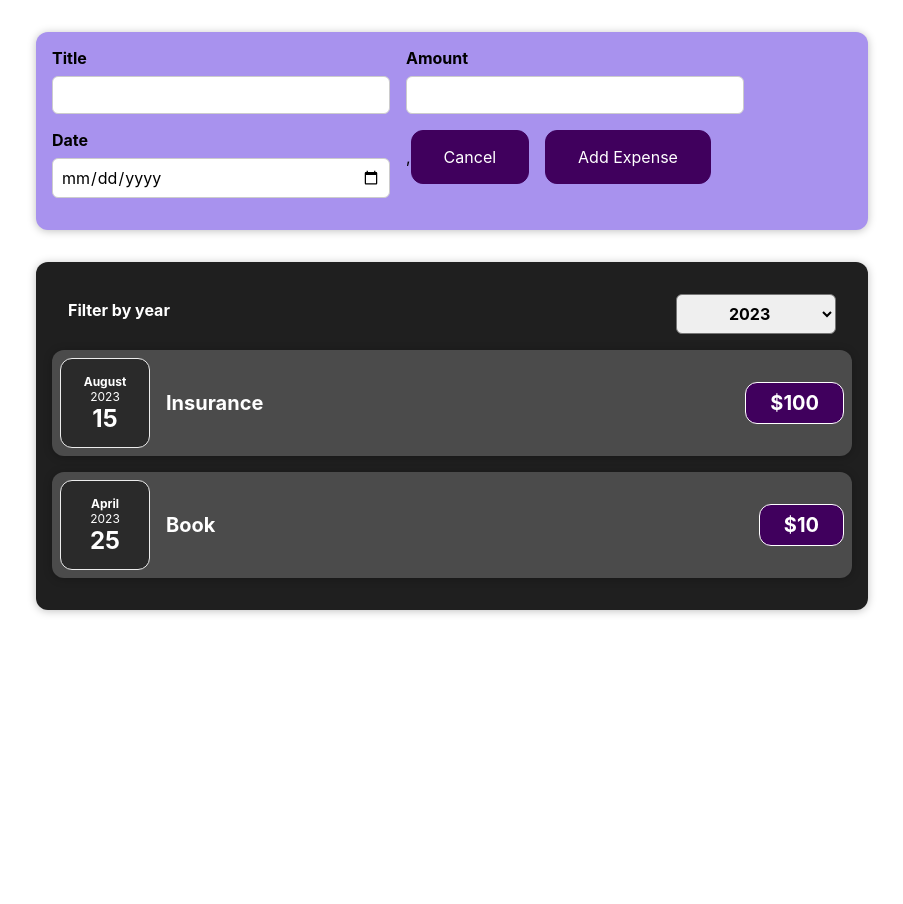
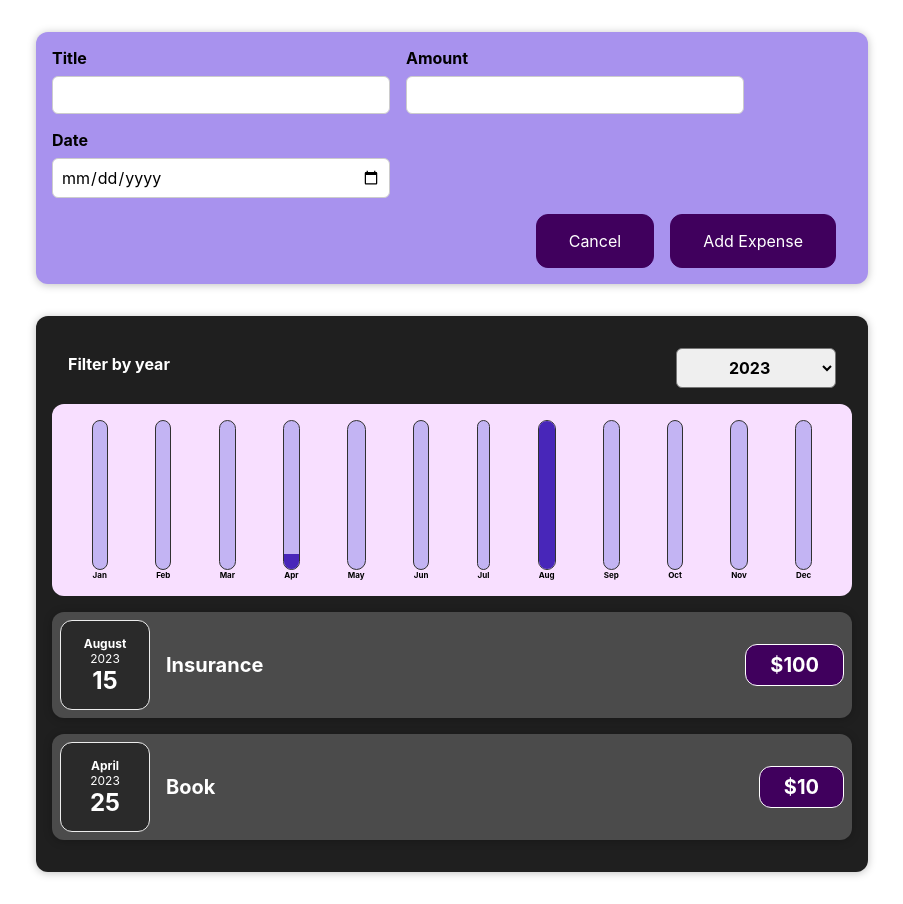
Before and after one commit to ChinthanaK/expense-tracker-react-app, a React (Create React App) app: page / in a window 1280 px wide. Both pictures are taken after a click on the button "Add Expense". Shown: the whole page, without its empty margins (188-1091 px from the left). Before the commit the page ends 800 px from the top, so only its background shows below. Built offline with nearby package versions, Linux system fonts and the light colour scheme.

Commit message:
Integrating Expenses Chart

```diff
--- /dev/null
+++ b/src/components/Chart/Chart.css
@@ -0,0 +1,9 @@
+.chart {
+  padding: 1rem;
+  border-radius: 12px;
+  background-color: #f8dfff;
+  text-align: center;
+  display: flex;
+  justify-content: space-around;
+  height: 10rem;
+}
--- /dev/null
+++ b/src/components/Chart/Chart.js
@@ -0,0 +1,36 @@
+import ChartBar from "./ChartBar";
+import "./Chart.css"
+const Chart = (props) => {
+    const priceOnlyArray = props.chartExpenses.map((monthExpenseData)=>{
+        return monthExpenseData.price
+    })
+    const maxValue = Math.max(...priceOnlyArray);
+    const chartData = [
+        {expenseMonth:"Jan", expenseValue:0},
+        {expenseMonth:"Feb", expenseValue:0},
+        {expenseMonth:"Mar", expenseValue:0},
+        {expenseMonth:"Apr", expenseValue:0},
+        {expenseMonth:"May", expenseValue:0},
+        {expenseMonth:"Jun", expenseValue:0},
+        {expenseMonth:"Jul", expenseValue:0},
+        {expenseMonth:"Aug", expenseValue:0},
+        {expenseMonth:"Sep", expenseValue:0},
+        {expenseMonth:"Oct", expenseValue:0},
+        {expenseMonth:"Nov", expenseValue:0},
+        {expenseMonth:"Dec", expenseValue:0},
+    ]
+
+    for(let expense of props.chartExpenses){
+        chartData[expense.date.getMonth()].expenseValue+=expense.price;
+    }
+
+  return (
+    <div className="chart">
+      {chartData.map((monthData) =>{
+        return <ChartBar  key={monthData.expenseMonth} label={monthData.expenseMonth} value={monthData.expenseValue} maxValue={maxValue}/>
+      })}
+    </div>
+  )
+}
+
+export default Chart
--- /dev/null
+++ b/src/components/Chart/ChartBar.css
@@ -0,0 +1,30 @@
+.chart-bar {
+  height: 100%;
+  display: flex;
+  flex-direction: column;
+  align-items: center;
+}
+
+.chart-bar__inner {
+  height: 100%;
+  width: 100%;
+  border: 1px solid #313131;
+  border-radius: 12px;
+  background-color: #c3b4f3;
+  overflow: hidden;
+  display: flex;
+  flex-direction: column;
+  justify-content: flex-end;
+}
+
+.chart-bar__fill {
+  background-color: #4826b9;
+  width: 100%;
+  transition: all 0.3s ease-out;
+}
+
+.chart-bar__label {
+  font-weight: bold;
+  font-size: 0.5rem;
+  text-align: center;
+}
--- /dev/null
+++ b/src/components/Chart/ChartBar.js
@@ -0,0 +1,19 @@
+import React from 'react';
+import "./ChartBar.css"
+
+const ChartBar = (props) => {
+    let fillHeight="0%";
+    if(props.maxValue>0){
+        fillHeight = Math.round((props.value/props.maxValue)*100)+"%";
+    }
+  return (
+    <div className='chart-bar'>
+      <div className='chart-bar__inner'>
+        <div className='chart-bar__fill' style={{height:fillHeight}}></div>
+      </div>
+      <div className='chart-bar__label'>{props.label}</div>
+    </div>
+  )
+}
+
+export default ChartBar
--- /dev/null
+++ b/src/components/Expenses/ExpenseChart.js
@@ -0,0 +1,11 @@
+import Chart from "../Chart/Chart"
+const ExpenseChart = (props) => {
+
+  return (
+    <div >
+        <Chart chartExpenses={props.onChartData}/>
+    </div>
+  )
+}
+
+export default ExpenseChart
--- a/src/components/Expenses/ExpenseItem.js
+++ b/src/components/Expenses/ExpenseItem.js
@@ -4,7 +4,7 @@ import Card from "../UI/Card";
 
 const ExpenseItem = (props)=>{
     //const expenseTitle = props.title;
-    const expensePrice = props.price;
+   //const expensePrice = props.price;
 
     return(
         <Card className="expense-item">
@@ -12,7 +12,7 @@ const ExpenseItem = (props)=>{
            <div className="expense-item__description">
             <h2>{props.title}</h2>
            </div>
-           <div className="expense-item__price">${expensePrice}</div>
+           <div className="expense-item__price">${props.price}</div>
         </Card>
     )
 }
--- /dev/null
+++ b/src/components/Expenses/ExpenseList.css
@@ -0,0 +1,9 @@
+.expenses-list {
+  list-style-type: none;
+  padding: 0;
+}
+
+.expenses-list__fallback {
+  color: white;
+  text-align: center;
+}
--- /dev/null
+++ b/src/components/Expenses/ExpenseList.js
@@ -0,0 +1,19 @@
+import React from 'react';
+import ExpenseItem from './ExpenseItem';
+import "./ExpenseList.css"
+
+const ExpenseList = (props) => {
+    if(props.items.length===0){
+        return <h2 className='expenses-list__fallback'>No expenses found</h2>
+    }
+  return (
+    <div>
+      {props.items.map((expense) =>(
+        <ExpenseItem key={expense.id} date={expense.date} title={expense.title} price={expense.price} location={expense.location} ></ExpenseItem>
+      ))
+    }
+    </div>
+  )
+}
+
+export default ExpenseList
--- a/src/components/Expenses/Expenses.js
+++ b/src/components/Expenses/Expenses.js
@@ -1,8 +1,9 @@
 import React, { useState } from 'react';
 import "./Expenses.css";
-import ExpenseItem from './ExpenseItem';
 import Card from "../UI/Card";
 import ExpenseFilter from './ExpenseFilter';
+import ExpenseList from './ExpenseList';
+import ExpenseChart from './ExpenseChart';
 
 const Expenses = (props) => {
   const [filteredYear, setFilteredYear] = useState("2023");
@@ -14,18 +15,11 @@ const Expenses = (props) => {
         return expense.date.getFullYear().toString()===filteredYear;
       })
 
-      let expenseContent = <p>No expenses found</p>
-
-    if(filteredExpense.length >=1){
-      expenseContent = filteredExpense.map((expense) =>(
-        <ExpenseItem key={expense.id} date={expense.date} title={expense.title} price={expense.price} location={expense.location} ></ExpenseItem>
-      ))
-    }
-
   return (
     <Card className='expenses'>
       <ExpenseFilter onSelected={filteredYear} onChangeFilter={changeFilterHandler}/>
-      {expenseContent}
+      <ExpenseChart onChartData={filteredExpense}/>
+      <ExpenseList items={filteredExpense} />
     </Card>
   )
 }
--- a/src/components/NewExpense/ExpenseForm.js
+++ b/src/components/NewExpense/ExpenseForm.js
@@ -1,56 +1,82 @@
+import React, { useState } from "react";
 import "./ExpenseForm.css";
-import { useState } from "react";
 
 const ExpenseForm = (props) => {
   const [enteredTitle, setEnteredTitle] = useState("");
   const [enteredAmount, setEnteredAmount] = useState("");
   const [enteredDate, setEnteredDate] = useState("");
 
-  function titleChangeHandler(event){
+  const titleChangeHandler = (event) => {
     setEnteredTitle(event.target.value);
-  }
-  function amountChangeHandler(event){
+  };
+
+  const amountChangeHandler = (event) => {
     setEnteredAmount(event.target.value);
-  }
+  };
 
-  function dateChangeHandler(event){
+  const dateChangeHandler = (event) => {
     setEnteredDate(event.target.value);
-  }
-  const formSubmitHandler = (event) =>{
+  };
+
+  const formSubmitHandler = (event) => {
     event.preventDefault();
-    const submitData = {
-      title:enteredTitle,
-      amount:enteredAmount,
-      date:new Date(enteredDate)
-    }
-
-    props.onSaveExpenseData(submitData);
+    const expenseData = {
+      title: enteredTitle,
+      price: +enteredAmount,
+      date: new Date(enteredDate),
+    };
+    props.onSaveExpenseData(expenseData);
     setEnteredTitle("");
     setEnteredAmount("");
-    setEnteredDate("")
-  }
+    setEnteredDate("");
+  };
+
   return (
     <form onSubmit={formSubmitHandler}>
-      <div className='new-expense__controls'>
-        <div className='new-expense__control'>
-          <label htmlFor='title'>Title</label>
-          <input id='title' type='text' onChange={titleChangeHandler} value={enteredTitle}/>
+      <div className="new-expense__controls">
+        <div className="new-expense__control">
+          <label htmlFor="title">Title</label>
+          <input
+            type="text"
+            value={enteredTitle}
+            id="title"
+            onChange={titleChangeHandler}
+          />
         </div>
-        <div className='new-expense__control'>
-          <label htmlFor='amount'>Amount</label>
-          <input id='amount' type='number' onChange={amountChangeHandler} value={enteredAmount}/>
+        <div className="new-expense__control">
+          <label htmlFor="amount">Amount</label>
+          <input
+            type="number"
+            value={enteredAmount}
+            id="amount"
+            onChange={amountChangeHandler}
+          />
         </div>
-        <div className='new-expense__control'>
-          <label htmlFor='date'>Date</label>
-          <input id='date' type='date' min="2023-01-01" max="2025-12-31" onChange={dateChangeHandler} value={enteredDate}/>
-        </div>
-        <div className='new-expense__action'>
-        ,<button onClick={props.onCancel}>Cancel</button>
-          <button type='submit'>Add Expense</button>
+        <div className="new-expense__control">
+          <label htmlFor="date">Date</label>
+          <input
+            type="date"
+            value={enteredDate}
+            id="date"
+            min="2023-01-01"
+            max="2024-12-31"
+            onChange={dateChangeHandler}
+          />
         </div>
       </div>
+      <div className="new-expense__actions">
+        <button
+          type="button"
+          onClick={() => {
+            props.onCancel();
+          }}
+        >
+          Cancel
+        </button>
+        <button type="submit">Add Expense</button>
+      </div>
     </form>
-  )
-}
+  );
+};
 
-export default ExpenseForm
+export default ExpenseForm;
```
